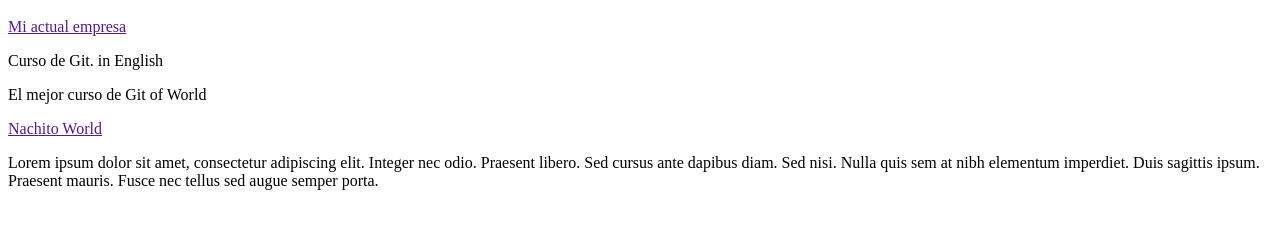
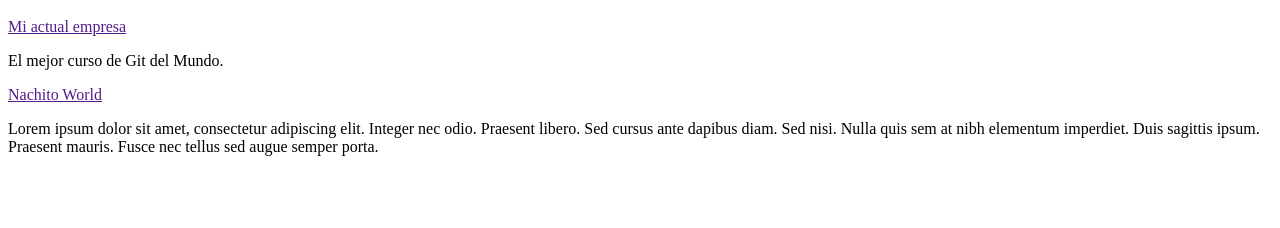
Before and after one commit to ignacyuz/garamendi001, a plain HTML site: page index.html in a window 1280 px wide. Shown: the part 120-348 px from the top of the page. Drawn offline with Linux system fonts and the light colour scheme.

Commit message:
UPdate ... del Mundo

```diff
--- a/index.html
+++ b/index.html
@@ -11,8 +11,7 @@
     <h1>Aprendizaje Git</h1>
     <h1>Proyecto No 379</h1>
     <a href="">Mi actual empresa</a>
-    <p>Curso de Git. in English</p>
-    <p>El mejor curso de Git of World</p>
+    <p>El mejor curso de Git del Mundo. </p>
     <a href="">Nachito World</a>
     <p>Lorem ipsum dolor sit amet, consectetur adipiscing elit. Integer nec odio. Praesent libero. Sed cursus ante dapibus diam. Sed nisi. Nulla quis sem at nibh elementum imperdiet. Duis sagittis ipsum. Praesent mauris. Fusce nec tellus sed augue semper porta.</p>
 </body>
```
